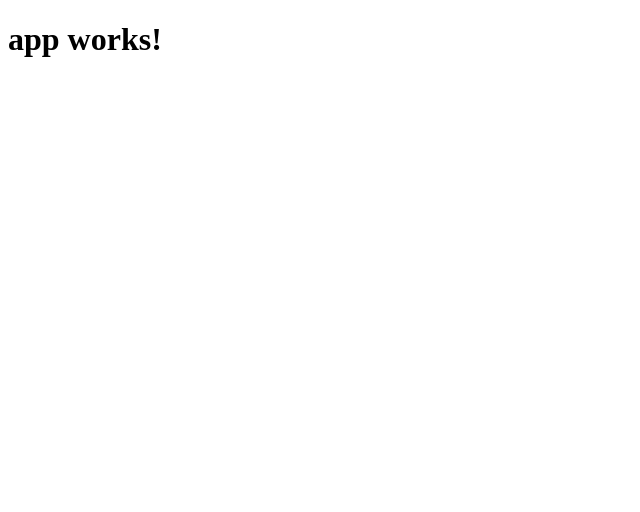
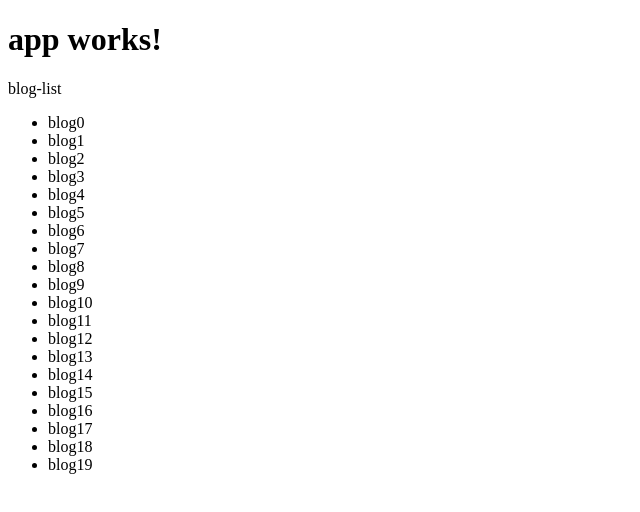
Before and after one commit to Bai-Jie/blog, an Angular app in the folder code/client/web/: page / in a window 1280 px wide. Shown: the top 512 px of the page, without its empty margins (0-640 px from the left). Built offline with nearby package versions, Linux system fonts and the light colour scheme.

Commit message:
add simple implement of BlogListComponent

```diff
--- a/code/client/web/src/app/app.component.html
+++ b/code/client/web/src/app/app.component.html
@@ -1,3 +1,5 @@
 <h1>
   {{title}}
 </h1>
+
+<app-blog-list></app-blog-list>
--- a/code/client/web/src/app/blog-list/blog-list.component.html
+++ b/code/client/web/src/app/blog-list/blog-list.component.html
@@ -1,3 +1,7 @@
 <p>
-  blog-list works!
+  blog-list
 </p>
+
+<ul class="blogs">
+  <li *ngFor="let blog of blogs">{{blog.title}}</li>
+</ul>
--- a/code/client/web/src/app/blog-list/blog-list.component.ts
+++ b/code/client/web/src/app/blog-list/blog-list.component.ts
@@ -1,4 +1,7 @@
 import { Component, OnInit } from '@angular/core';
+
+import { Blog } from '../shared'
+import { BLOGS } from './dummy-blogs'
 
 @Component({
   selector: 'app-blog-list',
@@ -7,6 +10,8 @@ import { Component, OnInit } from '@angular/core';
 })
 export class BlogListComponent implements OnInit {
 
+  private blogs: Blog[] = BLOGS;
+
   constructor() { }
 
   ngOnInit() {
--- /dev/null
+++ b/code/client/web/src/app/blog-list/dummy-blogs.ts
@@ -0,0 +1,7 @@
+import { Blog } from '../shared'
+
+export const BLOGS: Blog[] = [];
+
+for (let i = 0; i < 20; i++) {
+  BLOGS.push({title: `blog${i}`});
+}
--- a/code/client/web/src/app/shared/blog.ts
+++ b/code/client/web/src/app/shared/blog.ts
@@ -1,2 +1,3 @@
 export class Blog {
+    title:string;
 }
--- a/code/client/web/src/app/shared/index.ts
+++ b/code/client/web/src/app/shared/index.ts
@@ -0,0 +1 @@
+export * from './blog';
```
